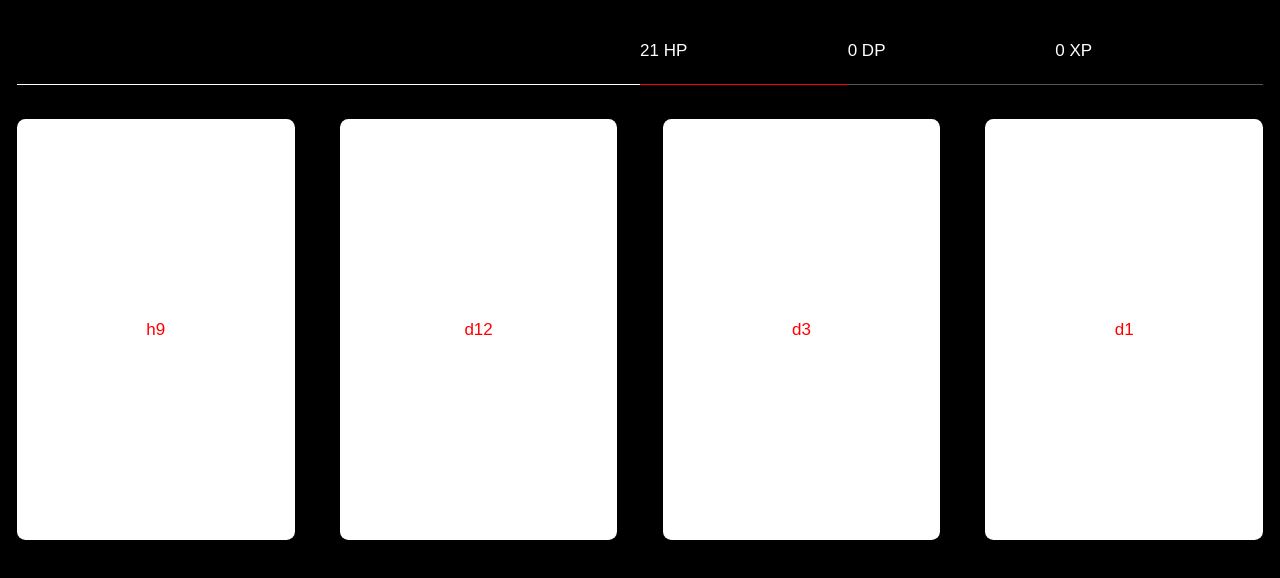
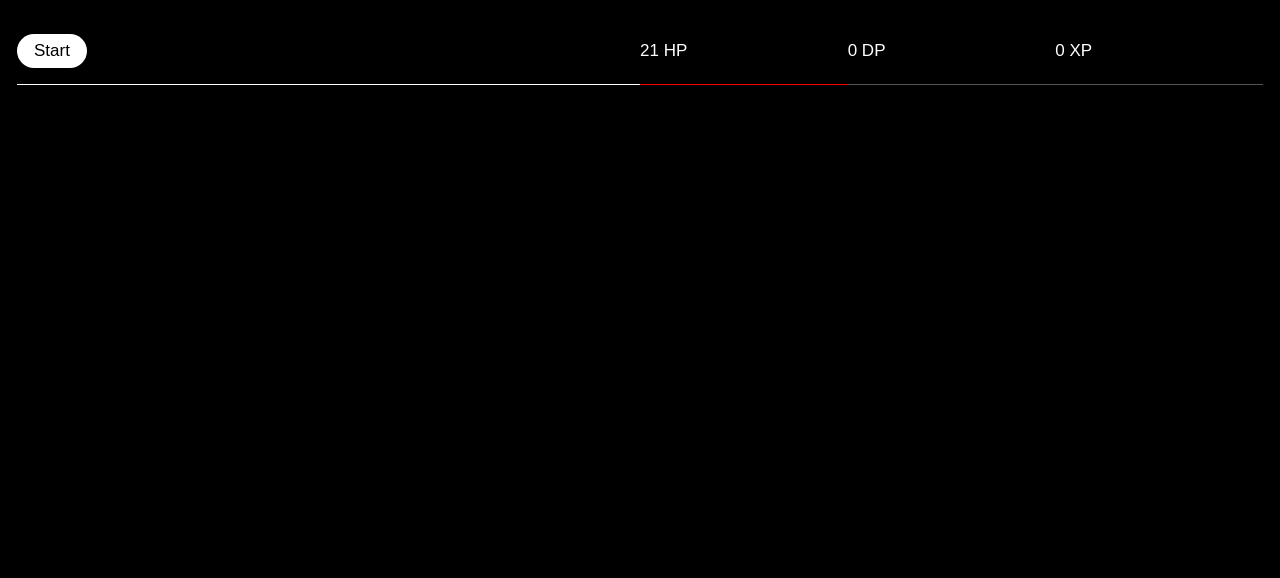
Before and after one commit to Scionar/donsol, a React (Create React App) app: page / in a window 1280 px wide. Shown: the top 578 px of the page. Built offline with nearby package versions, Linux system fonts and the light colour scheme.

Commit message:
Start button.

```diff
--- a/src/App.js
+++ b/src/App.js
@@ -12,7 +12,7 @@ class App extends Component {
     return (
       <div className="app">
         <header className="header">
-          <Message message={this.props.message} />
+          <Message gameStatus={this.props.gameStatus} message={this.props.message} />
           <Health hp={this.props.hp} />
           <Shield dp={this.props.dp} />
           <Experience xp={this.props.xp} />
@@ -29,7 +29,8 @@ const mapStateToProps = state => ({
   hp: state.hp,
   xp: state.xp,
   dp: state.dp,
-  message: state.message
+  message: state.message,
+  gameStatus: state.status
 });
 
 export default connect(mapStateToProps)(App);
--- a/src/components/Message/Message.js
+++ b/src/components/Message/Message.js
@@ -1,10 +1,21 @@
 import React from 'react';
+import startNewGame from '../../helpers/start-new-game';
 import './Message.css';
 
 class Message extends React.Component {
+  constructor(props) {
+    super(props);
+    this.renderStartButton = this.renderStartButton.bind(this);
+  }
+
+  renderStartButton() {
+    if (this.props.gameStatus === 'stopped') return (<div onClick={startNewGame} className="message__button">Start</div>);
+  }
+
   render() {
     return (
       <div className="message">
+        {this.renderStartButton()}
         {this.props.message}
       </div>
     );
--- a/src/components/Message/Message.scss
+++ b/src/components/Message/Message.scss
@@ -4,3 +4,14 @@
   line-height: 4rem;
   width: 50%;
 }
+
+.message__button {
+  background-color: #FFF;
+  border-radius: 1rem;
+  color: #000;
+  display: inline-block;
+  font-size: 1rem;
+  line-height: 2rem;
+  height: 2rem;
+  padding: 0 1rem;
+}
--- a/src/containers/CardContainer/CardContainer.js
+++ b/src/containers/CardContainer/CardContainer.js
@@ -1,13 +1,11 @@
 import React from 'react';
 import { connect } from 'react-redux';
 import Card from '../../components/Card/Card';
-import renewTable from '../../helpers/renew-table';
 
 class CardContainer extends React.Component {
   constructor(props) {
     super(props);
     this.printCards = this.printCards.bind(this);
-    renewTable();
   }
 
   printCards() {
--- /dev/null
+++ b/src/helpers/start-new-game.js
@@ -0,0 +1,11 @@
+import store from '../store';
+import renewTable from './renew-table';
+import { action as setStatusAction } from '../redux-actions/set-status';
+
+export default () => {
+  const currentStatus = store.getState().status;
+  if (currentStatus === 'stopped') {
+    renewTable();
+    store.dispatch(setStatusAction('on'));
+  }
+}
--- /dev/null
+++ b/src/redux-actions/set-status.js
@@ -0,0 +1,11 @@
+export const action = status => ({
+  type: 'SET_STATUS',
+  status
+});
+
+export const reducer = (state, action) => {
+  return {
+    ...state,
+    status: action.status
+  };
+};
--- a/src/store.js
+++ b/src/store.js
@@ -8,6 +8,7 @@ import { reducer as addExperienceReducer } from './redux-actions/add-experience'
 import { reducer as pickShieldReducer } from './redux-actions/pick-shield';
 import { reducer as useCardReducer } from './redux-actions/use-card';
 import { reducer as setMessageReducer } from './redux-actions/set-message';
+import { reducer as setStatusReducer } from './redux-actions/set-status';
 
 const initialState = {
   deck: [
@@ -20,7 +21,8 @@ const initialState = {
   hp: 21,
   dp: 0,
   xp: 0,
-  message: ''
+  message: '',
+  status: 'stopped'
 };
 
 // const persistState = localStorage.getItem('reduxState')
@@ -49,6 +51,8 @@ const rootReducer = (state = persistState, action) => {
       return useCardReducer(state, action);
     case 'SET_MESSAGE':
       return setMessageReducer(state, action);
+    case 'SET_STATUS':
+      return setStatusReducer(state, action);
     default:
       return state;
   }
```
